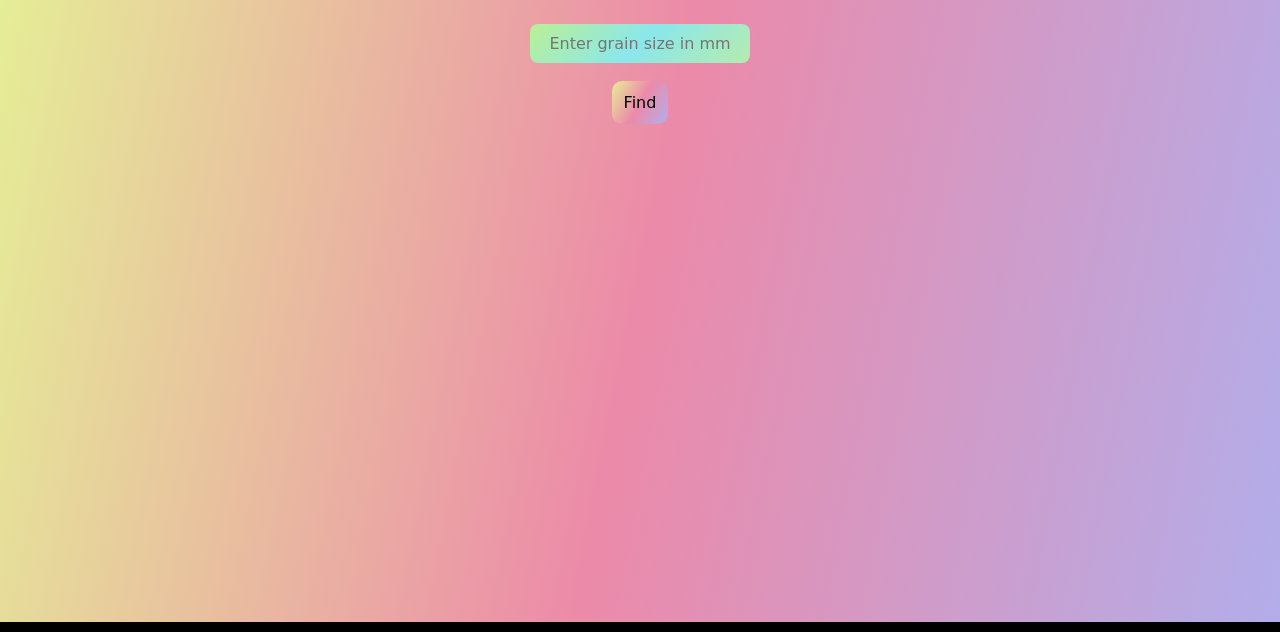
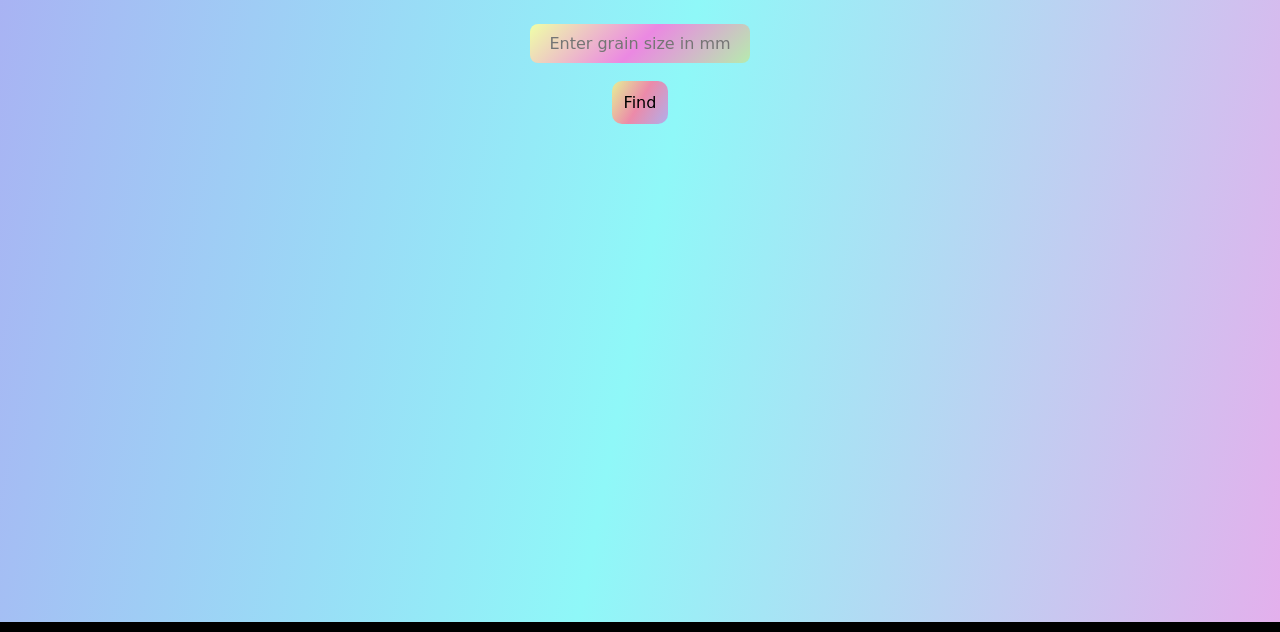
Before and after one commit to SarthakSingh7/GrainSize, a plain HTML site: page index.html in a window 1280 px wide. Shown: the part 98-730 px from the top of the page. Drawn offline with Linux system fonts and the light colour scheme.

Commit message:
Update style.css

```diff
--- a/style.css
+++ b/style.css
@@ -4,7 +4,7 @@ body {
 .bg-gradient {
     height : 100vh;
     width :100%;
-    background-image : linear-gradient(101deg,#e5f096, #ec8aa9,#b1aeeb);
+    background-image : linear-gradient(101deg,#a9b1f3, #8ff8f8,#e5aeec);
     margin: 0;
     padding: 0;
     border: 0;
@@ -28,7 +28,7 @@ h5,h4,h3, h2 ,h1 {
 }
 
 .inp{
-    background-image: linear-gradient(135deg,#baf096, #8ae7ec,#b6ebae);
+    background-image: linear-gradient(135deg,#efffa7, #eb88e2,#b6ebae);
     border-style: none;
     border-radius: 8px;
     padding: 10px;
```
